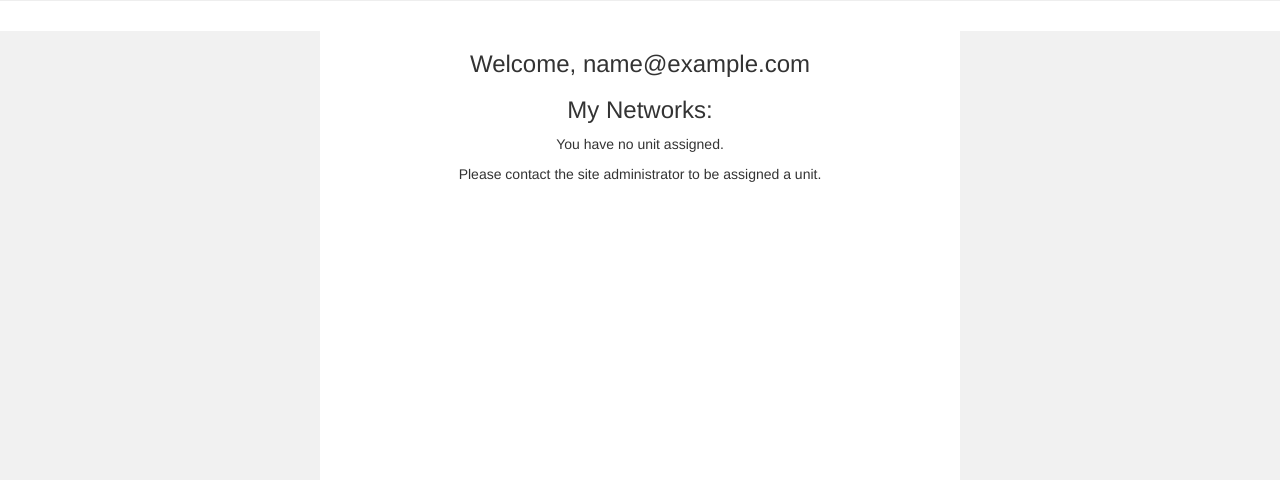
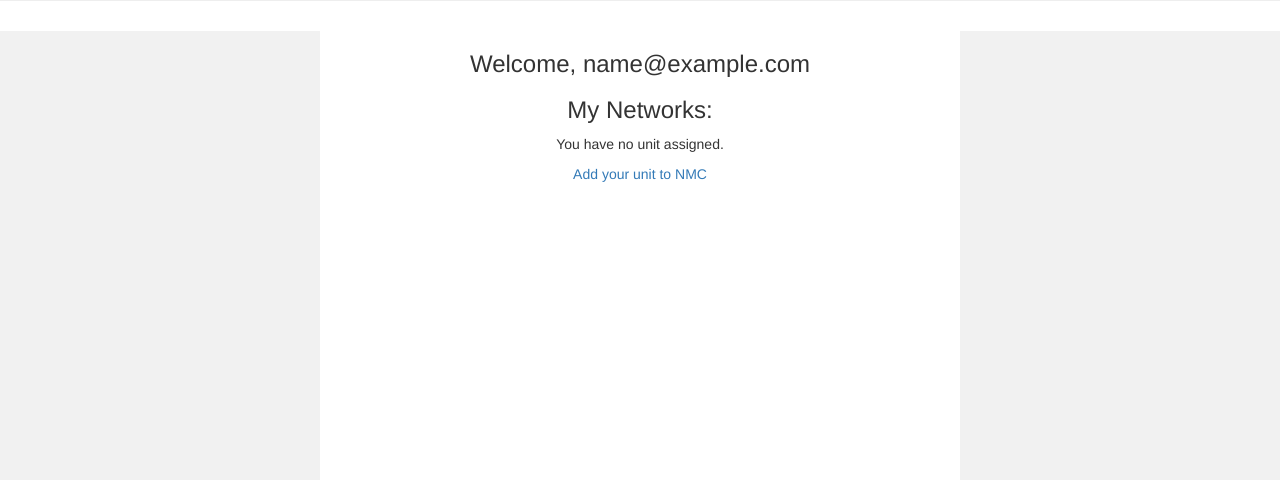
Before and after one commit to tjdolan121/nmc, a Django app: page / in a window 1280 px wide. Shown: the part 255-735 px from the top of the page. Run offline with Django 3.2, Linux system fonts and the light colour scheme; the visitor is signed in with stand-in values (Sample User, id 1); data that the repository does not hold is empty; some libraries are stand-ins or nearby versions.

Commit message:
added a way for users to create their own units

```diff
--- a/netdash/forms.py
+++ b/netdash/forms.py
@@ -12,6 +12,12 @@ class ServiceForm(forms.ModelForm):
     class Meta:
         model = Service
         fields = ('name', 'status', 'more_info')
+
+
+class UnitForm(forms.ModelForm):
+    class Meta:
+        model = Unit
+        fields = ('title', 'location')
 
 
 class FavoriteForm(forms.ModelForm):
--- a/netdash/urls.py
+++ b/netdash/urls.py
@@ -3,6 +3,7 @@ from . import views
 
 
 urlpatterns = [
+    path('add_unit/', views.add_unit_view, name='add_unit'),
     path('<slug:slug>/detail_view/edit_status/', views.edit_status_view, name='edit_status'),
     path('<slug:slug>/detail_view/delete_favorite/<int:pk>/', views.delete_favorite_view, name='delete_favorite'),
     path('<slug:slug>/detail_view/delete_message/<int:pk>/', views.delete_message_view, name='delete_message'),
--- a/netdash/views.py
+++ b/netdash/views.py
@@ -3,7 +3,7 @@ from django.contrib.auth.decorators import login_required
 from django.views.generic import UpdateView
 
 from .models import ContactInfo, Service, Message, NetworkBoard, Unit
-from .forms import MessageForm, ServiceForm, ServiceUpdateForm, StatusUpdateForm, FavoriteForm
+from .forms import MessageForm, ServiceForm, ServiceUpdateForm, StatusUpdateForm, UnitForm,FavoriteForm
 
 
 @login_required
@@ -28,6 +28,21 @@ def detail_view(request, slug):
     favorites = unit.favorites.all()
     return render(request, 'unit_detail.html', {'unit': unit,
                                                 'favorites': favorites})
+
+
+@login_required
+def add_unit_view(request):
+    next = request.POST.get('next', '/')
+    if request.method == 'POST':
+        unit_form = UnitForm(data=request.POST)
+        if unit_form.is_valid():
+            new_unit = unit_form.save(commit=False)
+            new_unit.save()
+            new_unit.users.add(request.user)
+            return HttpResponseRedirect(next)
+    else:
+        unit_form = UnitForm()
+    return render(request, 'add_unit.html', {'form': unit_form})
 
 
 @login_required
--- a/templates/home.html
+++ b/templates/home.html
@@ -16,6 +16,6 @@
         <h3><a href="{% url 'netdash' slug=unit.slug %}">{{ unit.title }}</a></h3>
     {% empty %}
         <p>You have no unit assigned.</p>
-        <p>Please contact the site administrator to be assigned a unit.</p>
+        <p><a href="{% url 'add_unit' %}?next={{ request.path|urlencode }}">Add your unit to NMC</a></p>
     {% endfor %}
 {% endblock %}
```
Also changed, not shown: templates/add_unit.html (added, +13 -0 lines).
